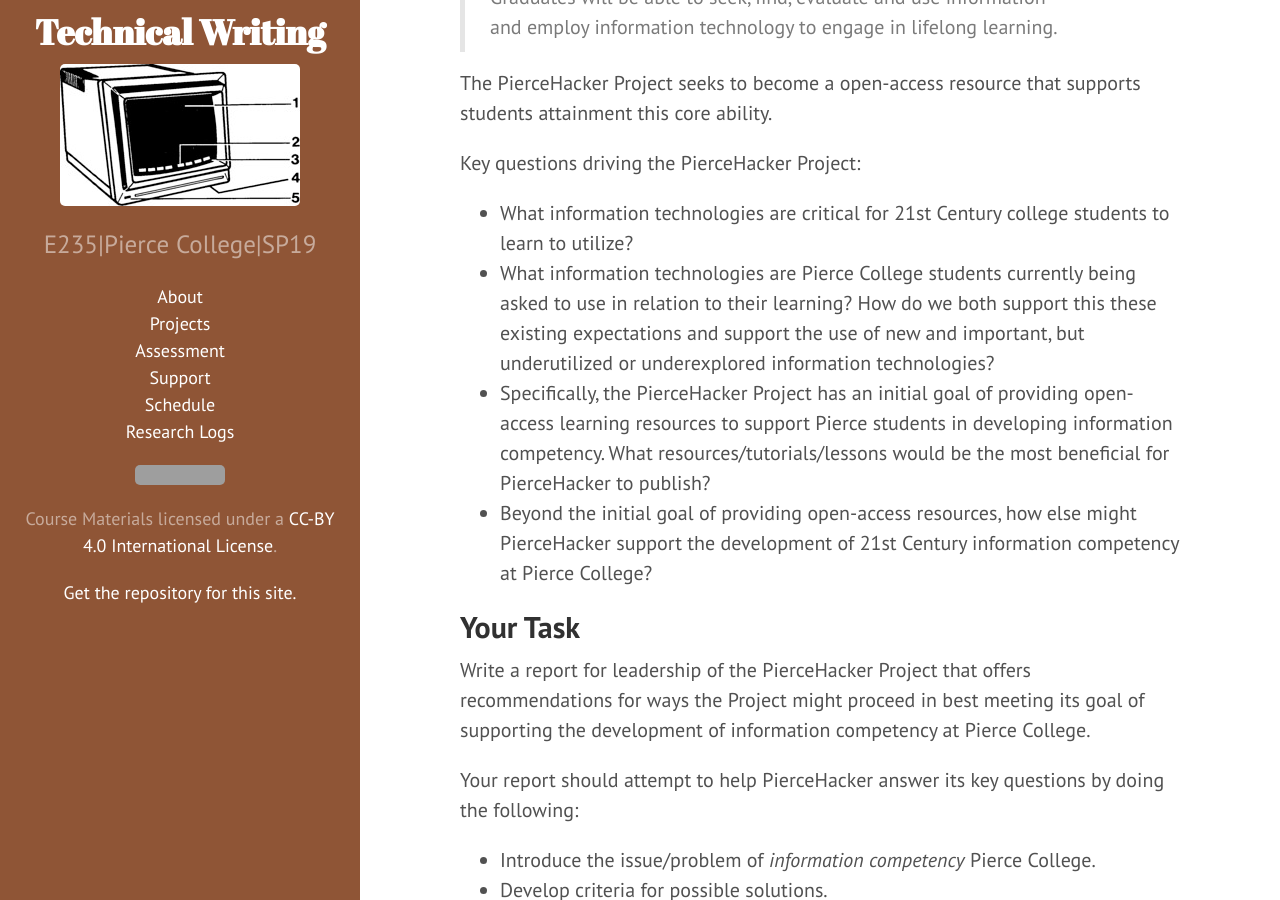
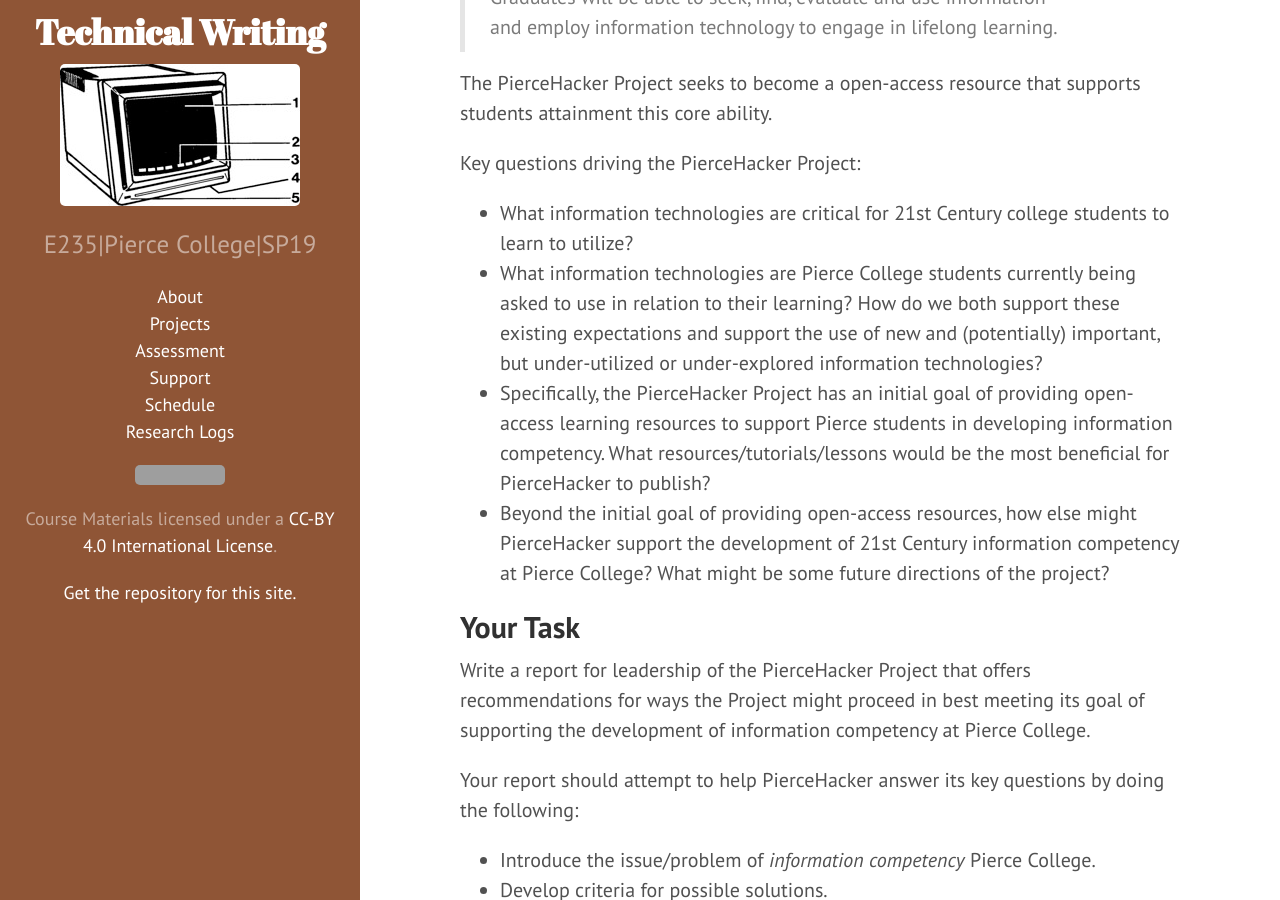
Before and after one commit to jloan/e235, a Jekyll site: the page built from _posts/2019-05-01-phreport.md, in a window 1280 px wide and 900 px high, scrolled down 366 px. Built offline with Jekyll 4.4.1, drawn with Linux system fonts in a browser that asks for light colours; grey boxes are pictures that could not be loaded.

Commit message:
Update 2019-05-01-phreport.md

```diff
--- a/_posts/2019-05-01-phreport.md
+++ b/_posts/2019-05-01-phreport.md
@@ -17,9 +17,9 @@
 Key questions driving the PierceHacker Project:
 
 * What information technologies are critical for 21st Century college students to learn to utilize?
-* What information technologies are Pierce College students currently being asked to use in relation to their learning? How do we both support this these existing expectations and support the use of new and important, but underutilized or underexplored information technologies?
+* What information technologies are Pierce College students currently being asked to use in relation to their learning? How do we both support these existing expectations and support the use of new and (potentially) important, but under-utilized or under-explored information technologies?
 * Specifically, the PierceHacker Project has an initial goal of providing open-access learning resources to support Pierce students in developing information competency. What resources/tutorials/lessons would be the most beneficial for PierceHacker to publish?
-* Beyond the initial goal of providing open-access resources, how else might PierceHacker support the development of 21st Century information competency at Pierce College?
+* Beyond the initial goal of providing open-access resources, how else might PierceHacker support the development of 21st Century information competency at Pierce College? What might be some future directions of the project?
 
 
 ## Your Task
```
